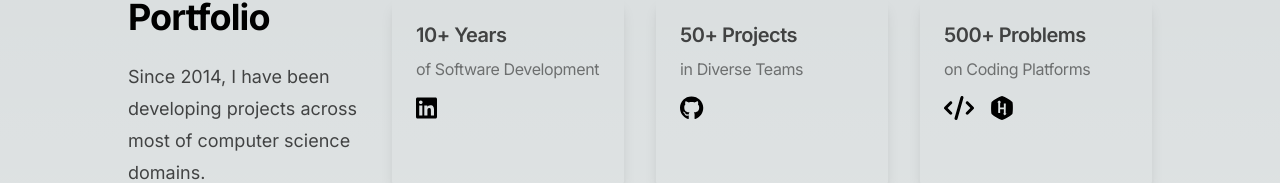
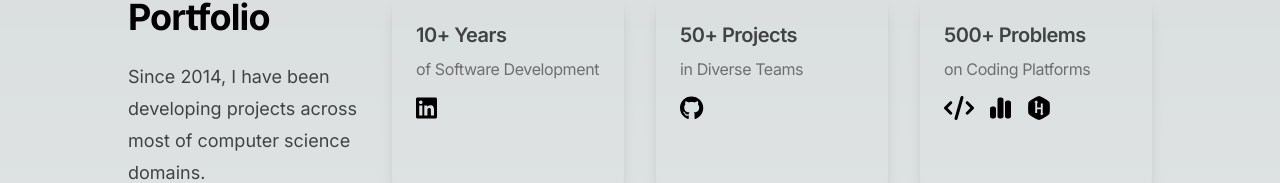
Before and after one commit to msskzx/fossilfolio, a Next.js app: page / in a window 1280 px wide. Shown: the part 291-474 px from the top of the page. Built offline with nearby package versions, Linux system fonts and the light colour scheme.

Commit message:
added codeforces link

```diff
--- a/app/links.tsx
+++ b/app/links.tsx
@@ -6,6 +6,7 @@ import {
 } from '@fortawesome/free-brands-svg-icons'
 
 import {
+    faChartSimple,
     faCode,
 } from '@fortawesome/free-solid-svg-icons';
 
@@ -43,3 +44,20 @@ export const links: { [key: string]: MiLink } = {
         desc: 'Nothing to see here but in O(1).',
     }
 };
+
+
+export const otherLinks: { [key: string]: MiLink } = {
+    codeforces:
+    {
+        name: 'Codeforces',
+        url: 'https://codeforces.com/profile/mssk',
+        icon: faChartSimple,
+        desc: 'Same things i said here but more blue.',
+    },
+    problemSolvn: {
+        name: 'GitHub',
+        url: 'https://github.com/msskzx/problem-solvn',
+        icon: faGithub,
+        desc: 'Solved coding problems on various coding platforms.',
+    }
+};
--- a/app/page.tsx
+++ b/app/page.tsx
@@ -1,7 +1,7 @@
 import Image from "next/image";
 import { FontAwesomeIcon } from '@fortawesome/react-fontawesome'
 import AnimatedCard from './animatedCard';
-import { links } from './links'
+import { links, otherLinks } from './links'
 import { topics } from './topics'
 import { highlights } from './highlights'
 import { meh } from './meh'
@@ -41,7 +41,7 @@ export default function Home() {
 
             <AnimatedCard targetNumber={meh.projects.val} title={meh.projects.title} desc={meh.projects.desc} links={[links.github]} />
 
-            <AnimatedCard targetNumber={meh.problems.val} title={meh.problems.title} desc={meh.problems.desc} links={[links.leetcode, links.hackerrank]} />
+            <AnimatedCard targetNumber={meh.problems.val} title={meh.problems.title} desc={meh.problems.desc} links={[links.leetcode, otherLinks.codeforces, links.hackerrank]} />
 
           </div>
         </div>
```
